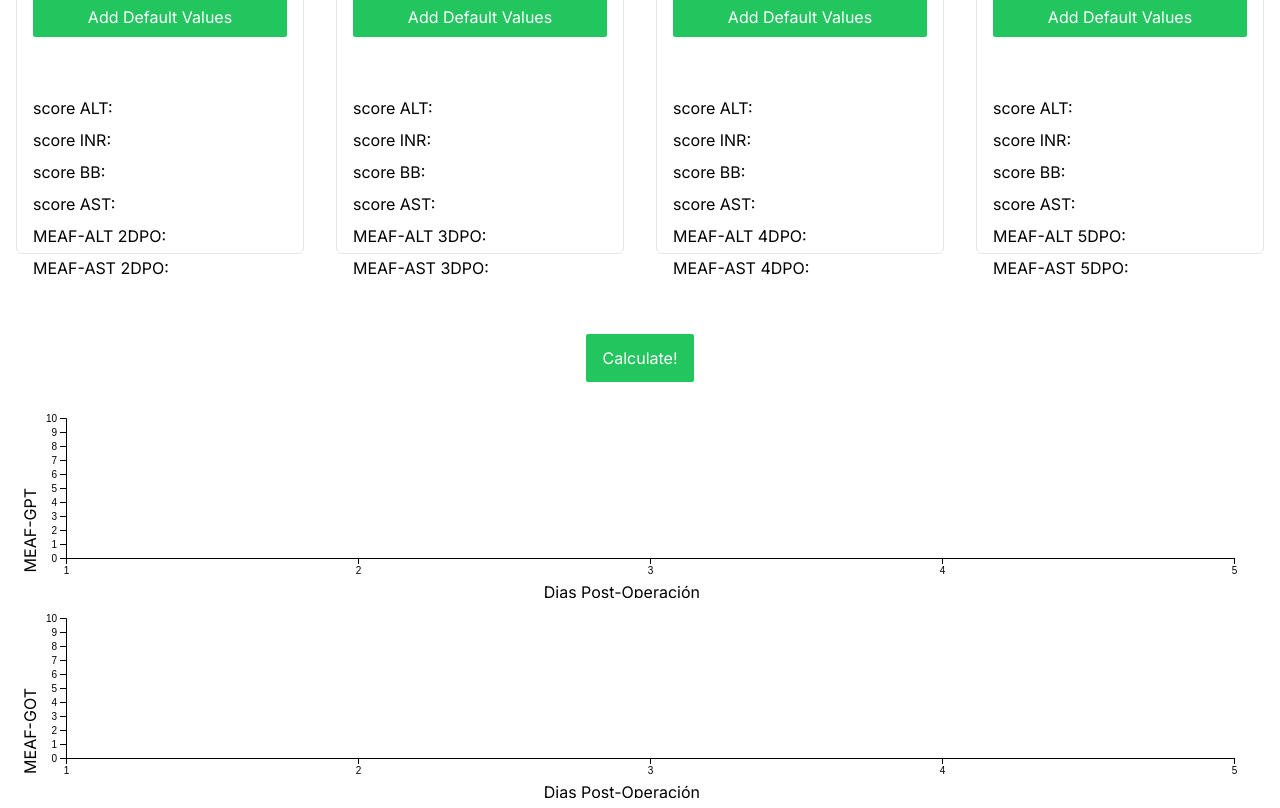
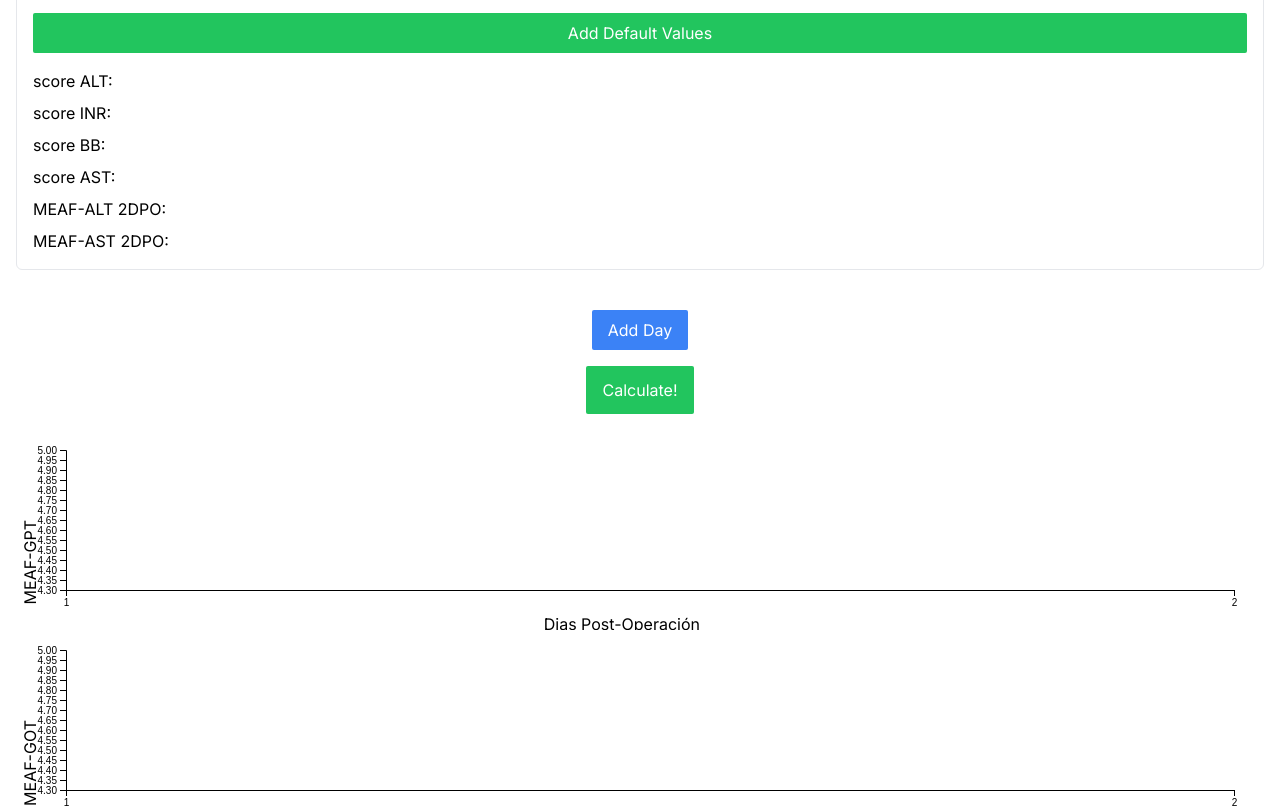
Before and after one commit to JamalDols/meafscores, a Nuxt app: page /calculator in a window 1280 px wide. Shown: the part 640-1448 px from the top of the page. Built offline with nearby package versions, Linux system fonts and the light colour scheme.

Commit message:
✨ Show only the active days in the plot

```diff
--- a/components/DayInput.vue
+++ b/components/DayInput.vue
@@ -1,7 +1,8 @@
 <template>
   <div :id="'day' + day" class=" basis-full border p-4 rounded-md">
-    <span class="text-lg font-bold text-center block mb-4">Day {{ day }}</span>
+
     <div class="flex flex-col gap-4 justify-between h-full">
+      <span class="text-lg font-bold text-center block mb-4">Day {{ day }}</span>
       <Input
         :day="day"
         :gpt="gpt"
--- a/components/ScatterPlot.vue
+++ b/components/ScatterPlot.vue
@@ -13,6 +13,10 @@ export default {
     },
     title: {
       type: String,
+      required: true
+    },
+    maxX: {
+      type: Number,
       required: true
     }
   },
@@ -46,16 +50,16 @@ export default {
         .attr("transform", `translate(${margin.left},${margin.top})`);
 
       const x = d3.scaleLinear()
-        .domain([1, 5])
+        .domain([1, this.maxX])
         .range([0, width]);
 
       const y = d3.scaleLinear()
-        .domain([0, 10])
+        .domain([4.3, 5])
         .range([height, 0]);
 
       svg.append("g")
         .attr("transform", `translate(0,${height})`)
-        .call(d3.axisBottom(x).tickValues([1, 2, 3, 4, 5]).tickFormat(d3.format("d")));
+        .call(d3.axisBottom(x).tickValues(d3.range(1, this.maxX + 1)).tickFormat(d3.format("d")));
 
       svg.append("g")
         .call(d3.axisLeft(y));
--- a/pages/calculator.vue
+++ b/pages/calculator.vue
@@ -1,21 +1,15 @@
 <template>
   <div class="container mx-auto grid-cols-12 grid px-4 gap-10">
     <div class="col-span-12 flex gap-8">
-      <DayInput
-        v-for="day in days"
-        :key="day"
-        :day="day"
-        :constants="constants['DPO' + day]"
-        @update-data="updateData"
-        :calculatedData="calculatedData[day]"
-      />
+      <DayInput v-for="day in visibleDays" :key="day" :day="day" :constants="constants['DPO' + day]" :calculatedData="calculatedData[day]" @update-data="updateData" />
     </div>
     <div class="col-span-12 flex flex-col items-center">
-      <button @click="calculateAll" class="bg-green-500 text-white rounded-sm py-3 px-4 mb-4 mt-10">Calculate!</button>
+      <button @click="addDay" class="bg-blue-500 text-white rounded-sm py-2 px-4 mb-4" :disabled="visibleDays.length >= 5">Add Day</button>
+      <button @click="calculateAll" class="bg-green-500 text-white rounded-sm py-3 px-4 mb-4">Calculate!</button>
       <div v-if="error" class="text-red-500">{{ error }}</div>
       <div class="chart-container">
-        <ScatterPlot :data="chartDataGPT" title="MEAF-GPT" />
-        <ScatterPlot :data="chartDataGOT" title="MEAF-GOT" />
+        <ScatterPlot :data="chartDataGPT" title="MEAF-GPT" :maxX="Math.max(...visibleDays)" />
+        <ScatterPlot :data="chartDataGOT" title="MEAF-GOT" :maxX="Math.max(...visibleDays)" />
       </div>
     </div>
   </div>
@@ -33,6 +27,7 @@ export default {
   data() {
     return {
       days: [2, 3, 4, 5],
+      visibleDays: [2], // Inicialmente solo mostrar el día 2
       constants: {
         DPO2: {
           gptB: -2.0125491, gptD: 3.2831146, gptE: 549.5562336,
@@ -72,6 +67,12 @@ export default {
     };
   },
   methods: {
+    addDay() {
+      if (this.visibleDays.length < 5) {
+        const nextDay = this.days[this.visibleDays.length];
+        this.visibleDays.push(nextDay);
+      }
+    },
     updateData({ day, field, value }) {
       if (!this.inputData[day]) {
         this.inputData[day] = {};
@@ -83,7 +84,7 @@ export default {
       this.chartDataGOT = [];
       this.error = '';
 
-      this.days.forEach(day => {
+      this.visibleDays.forEach(day => {
         const dayData = this.inputData[day];
         if (dayData && this.isComplete(dayData)) {
           const { gpt, inr, bb, got } = dayData;
```
